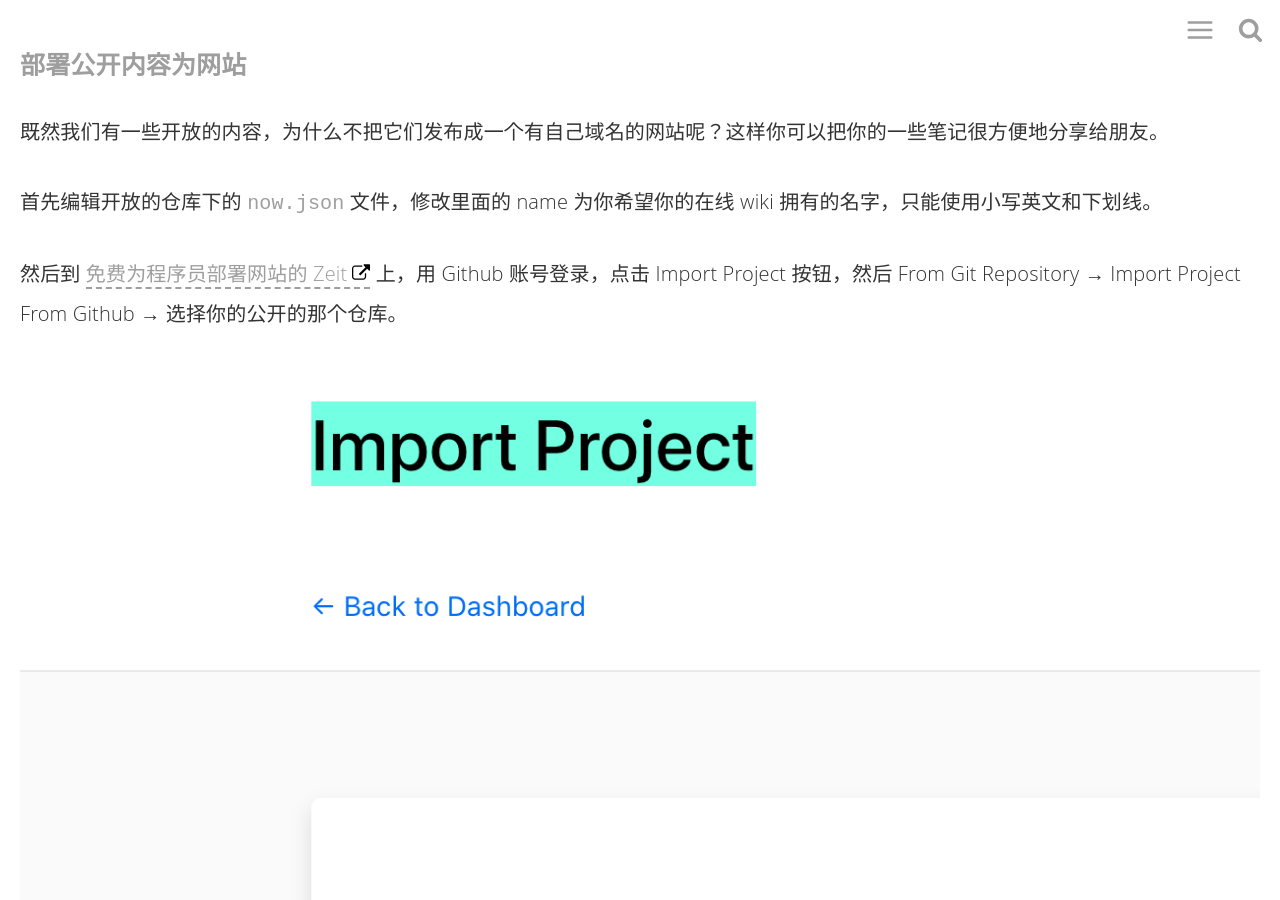
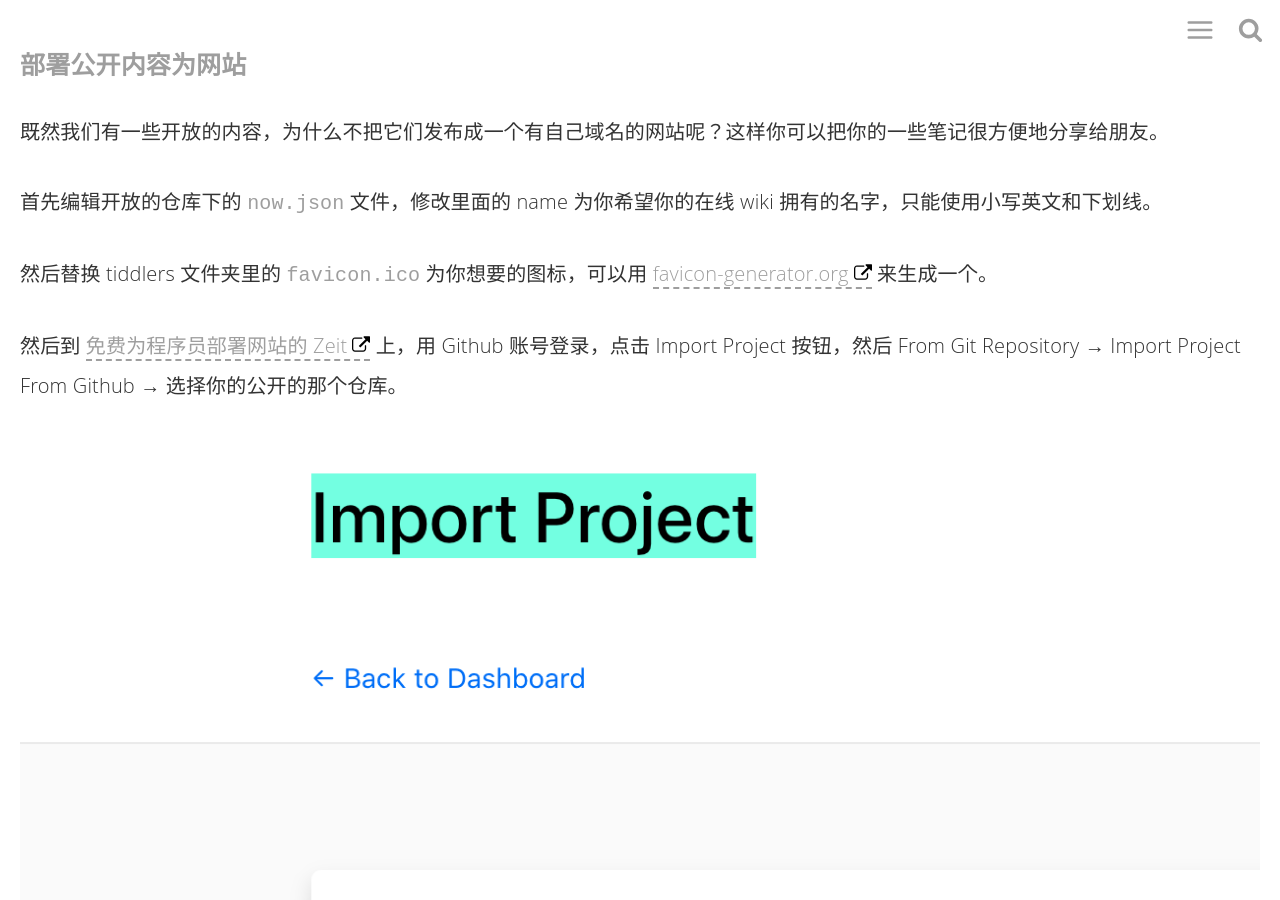
Before and after one commit to linonetwo/linonetwo.github.io, a Jekyll site: the page built from _posts/2020-04-13-用tiddlywiki替代notion和evernote管理知识.md, in a window 1280 px wide and 900 px high, scrolled down 11845 px. Built offline with Jekyll 4.4.1, drawn with Linux system fonts in a browser that asks for light colours; comment, search, counter and statistics services are not loaded.

Commit message:
Update 2020-04-13-用tiddlywiki替代notion和evernote管理知识.md

```diff
--- a/_posts/2020-04-13-用tiddlywiki替代notion和evernote管理知识.md
+++ b/_posts/2020-04-13-用tiddlywiki替代notion和evernote管理知识.md
@@ -109,6 +109,8 @@ WebCatalog 就会帮你把你的 Wiki 打包成一个桌面 App 啦！而且打
 
 首先编辑开放的仓库下的 `now.json` 文件，修改里面的 name 为你希望你的在线 wiki 拥有的名字，只能使用小写英文和下划线。
 
+然后替换 tiddlers 文件夹里的 `favicon.ico` 为你想要的图标，可以用 [favicon-generator.org](https://www.favicon-generator.org/) 来生成一个。
+
 然后到 [免费为程序员部署网站的 Zeit](https://zeit.co/) 上，用 Github 账号登录，点击 Import Project 按钮，然后 From Git Repository → Import Project From Github → 选择你的公开的那个仓库。
 
 ![把项目导入到 Zeit 上](https://raw.githubusercontent.com/linonetwo/linonetwo.github.io/master/assets/img/posts/tiddlywiki/import-to-zeit.png)
```
